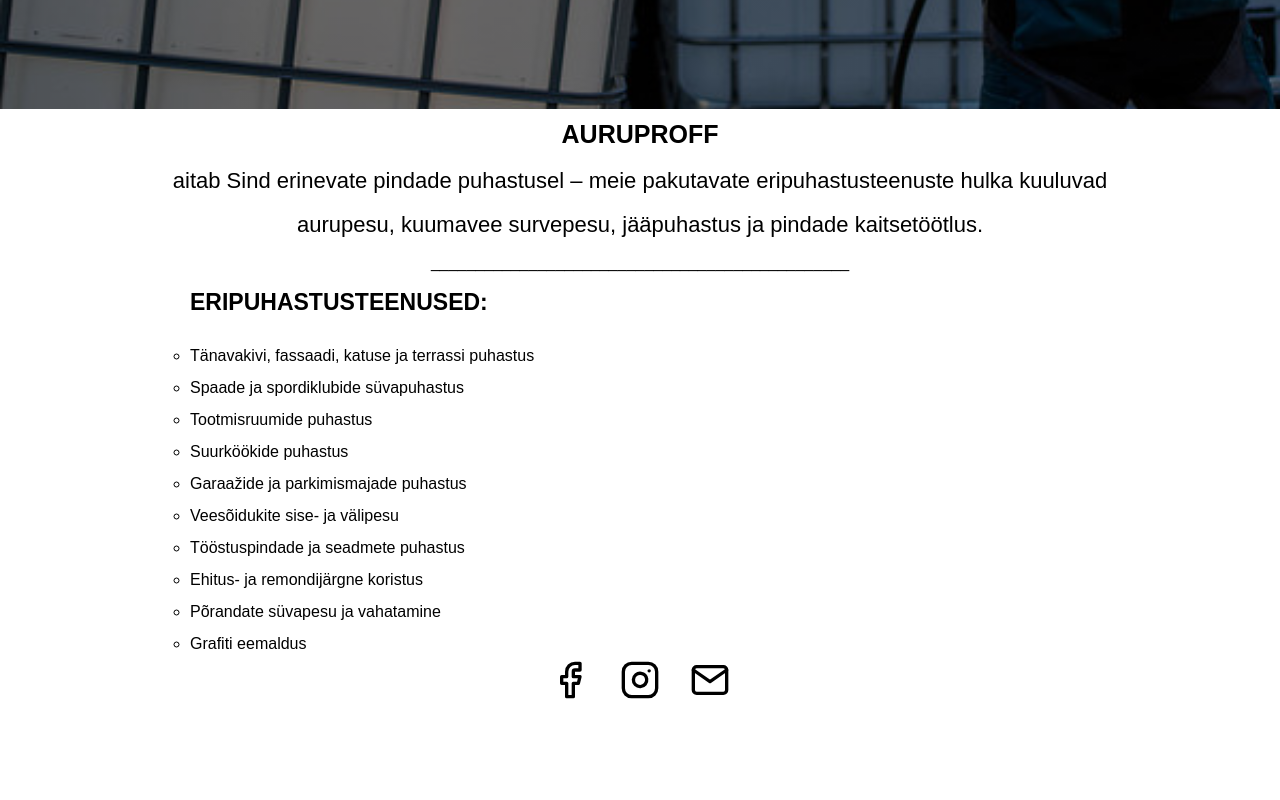
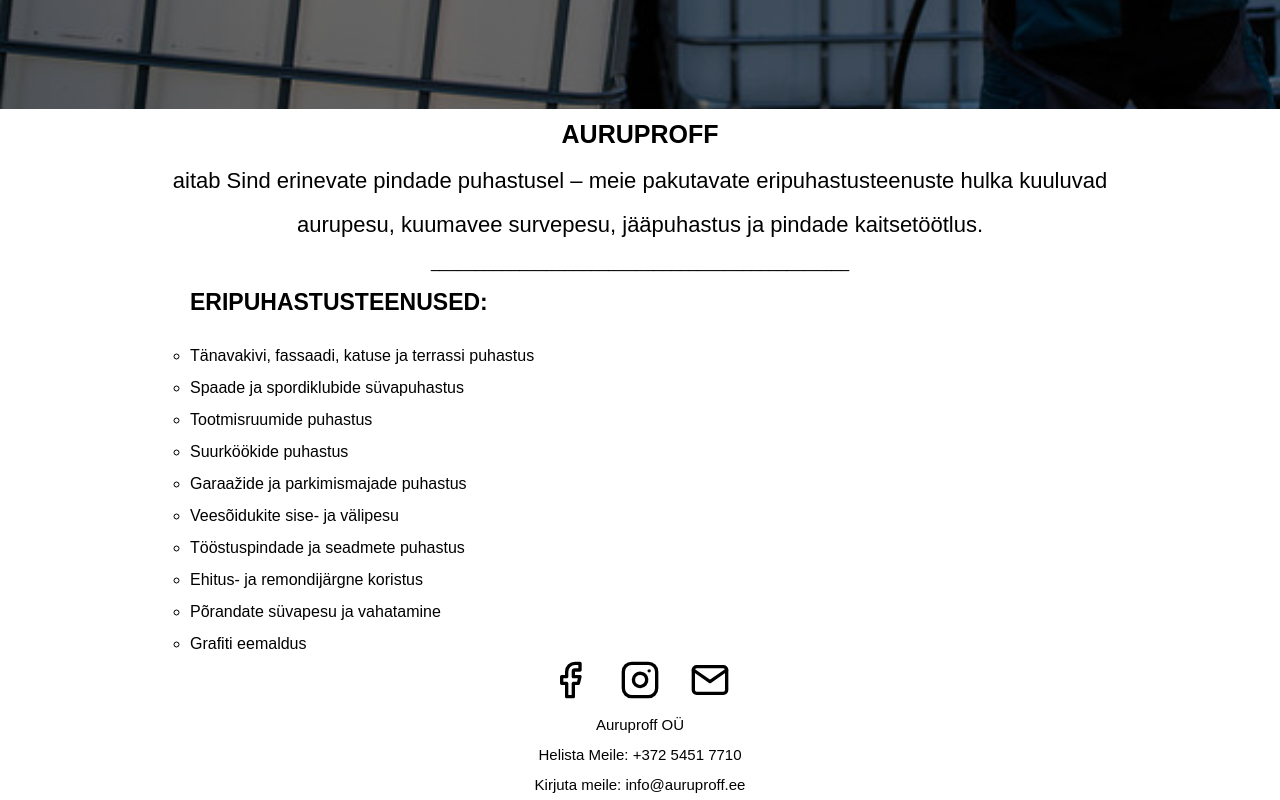
Before and after one commit to andrikaljumae/Auruproff, a React (Create React App) app: page / in a window 1280 px wide. Shown: the part 801-1601 px from the top of the page. Before the commit the page ends 1511 px from the top, so only its background shows below. Built offline with nearby package versions, Linux system fonts and the light colour scheme.

Commit message:
footer elements added

```diff
--- a/src/App.js
+++ b/src/App.js
@@ -1,5 +1,6 @@
 import './styles/App.css';
 import Icons from './components/Icons';
+import Footer from './components/Footer';
 import { BrowserRouter, Switch, Route } from 'react-router-dom';
 import Pages from './pages/Index.js';
 
@@ -17,6 +18,7 @@ function App() {
         </Switch>
       </BrowserRouter>
       <Icons />
+      <Footer />
       </div>
   );
 }
--- /dev/null
+++ b/src/components/Footer.js
@@ -0,0 +1,17 @@
+import React from 'react'
+import '../styles/Footer.css';
+
+function Footer() {
+    return (
+        <div className="footer-wrapper">
+            <div className="footer">
+                <p>Auruproff OÜ</p>
+                <p>Helista Meile: +372 5451 7710</p>
+                <p>Kirjuta meile: info@auruproff.ee</p>
+            </div>
+
+        </div>
+    )
+}
+
+export default Footer
--- a/src/pages/Homepage.js
+++ b/src/pages/Homepage.js
@@ -20,7 +20,7 @@ function Homepage() {
                 <b style={{fontSize: 34}}>SOOVIN HINNAPAKKUMIST!</b>
             </div>
         </div>
-        </div>
+      </div>
       <div className="Body">
         <b style={{fontSize: 25}}>AURUPROFF</b>
         <p style={{fontSize: 22}}>aitab Sind erinevate pindade puhastusel – meie pakutavate eripuhastusteenuste hulka kuuluvad aurupesu, kuumavee survepesu, jääpuhastus ja pindade kaitsetöötlus.</p>
--- /dev/null
+++ b/src/styles/Footer.css
@@ -0,0 +1,8 @@
+.footer-wrapper {
+    display: inline;
+    font-size: 15px;
+    text-align: center;
+    font-style: bold;
+    font-family: sans-serif;
+    color: black;
+}
```
